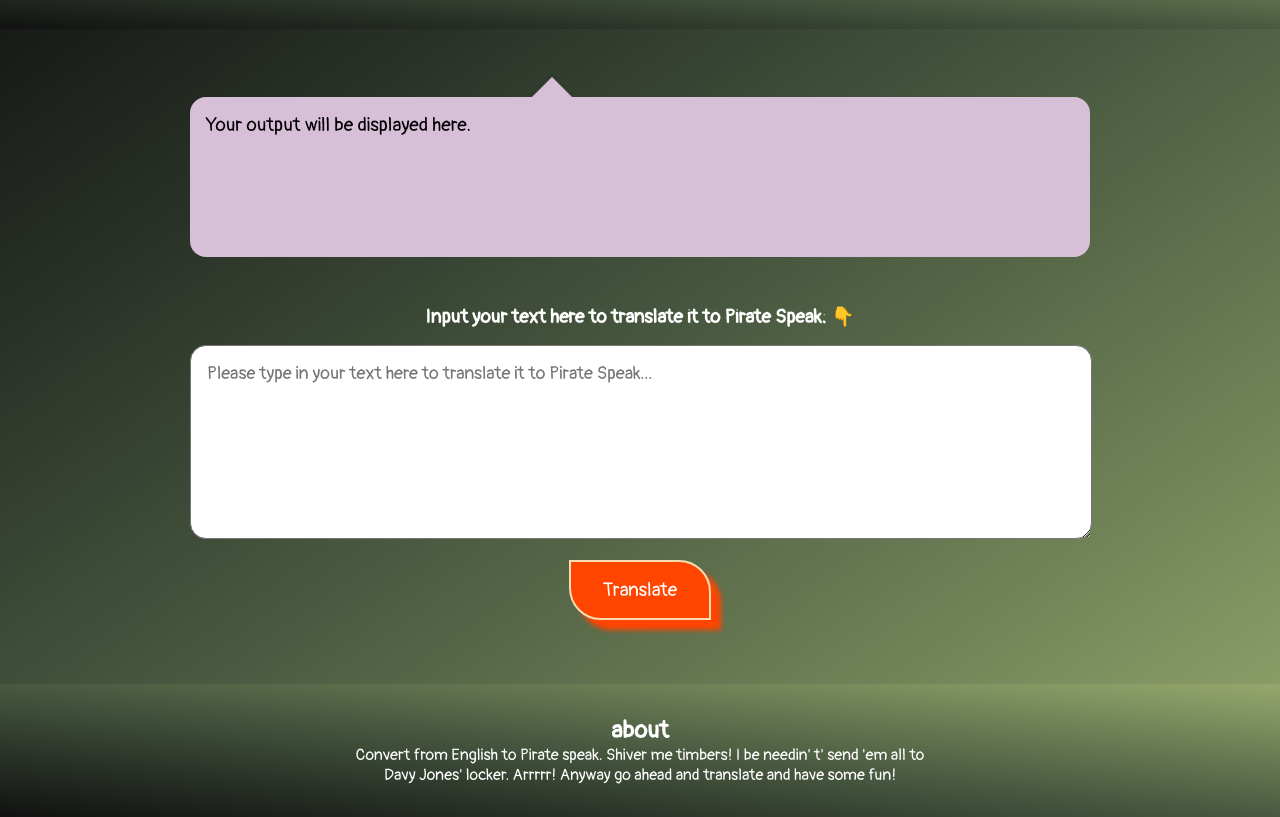
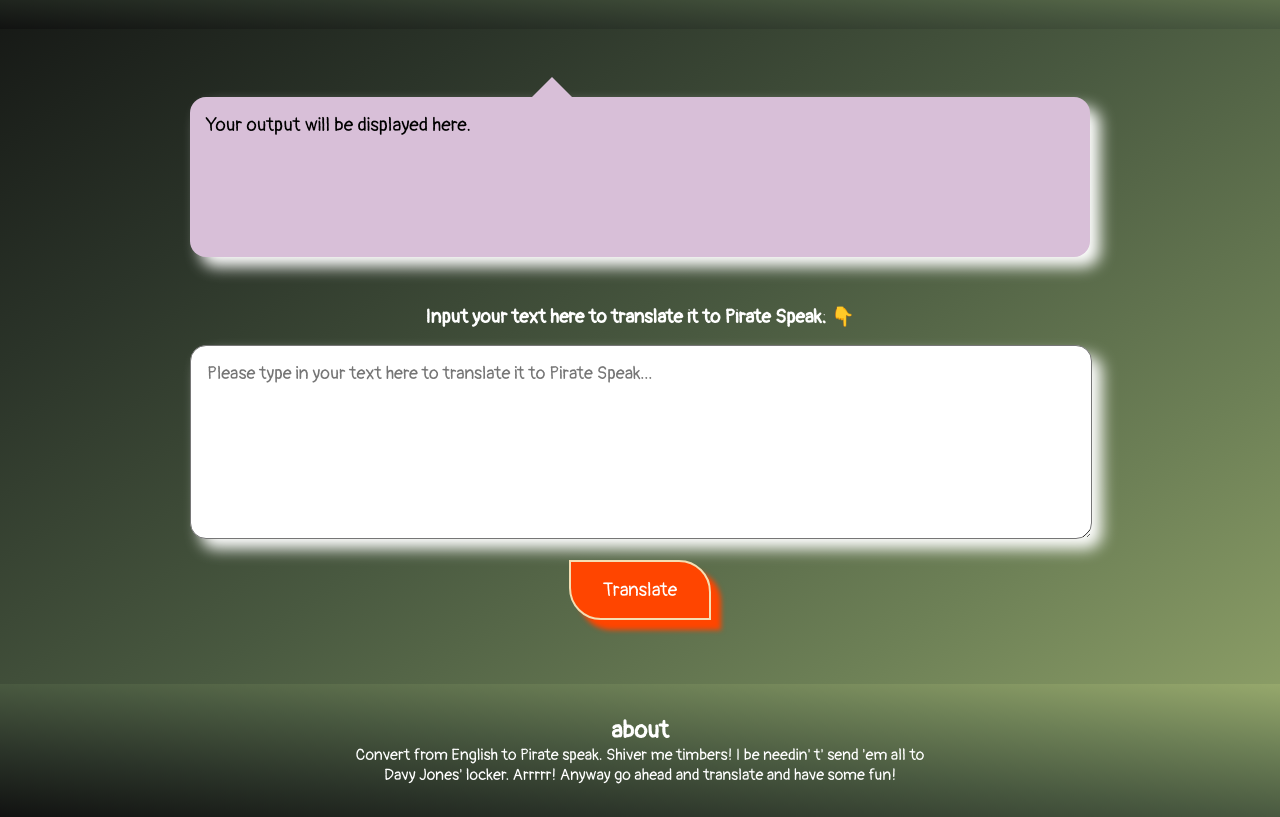
Before and after one commit to keshavkumar-in/neogCamp-pirateTranslator, a plain HTML site: page index.html in a window 1280 px wide. Shown: the part 75-892 px from the top of the page. Drawn offline with Linux system fonts and the light colour scheme.

Commit message:
style: added box-shadow

```diff
--- a/css/style.css
+++ b/css/style.css
@@ -67,6 +67,7 @@ h3 {
   padding: 1rem;
   text-align: left;
   font-size: larger;
+  box-shadow: 10px 10px 15px white;
 }
 
 .output::before {
@@ -87,6 +88,7 @@ textarea {
   border-radius: 1rem;
   padding: 1rem;
   font-size: large;
+  box-shadow: 10px 10px 15px white;
 }
 
 img {
```
